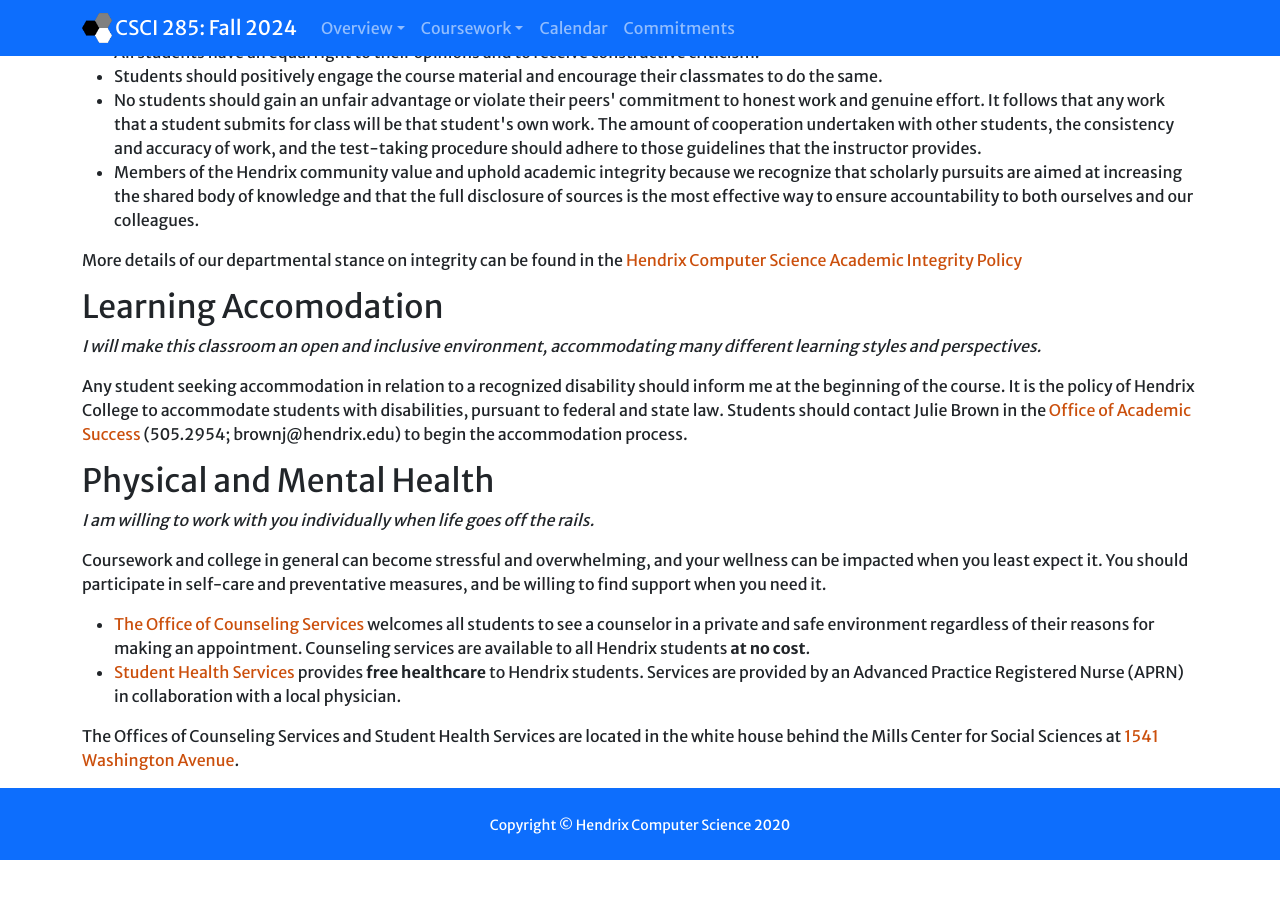
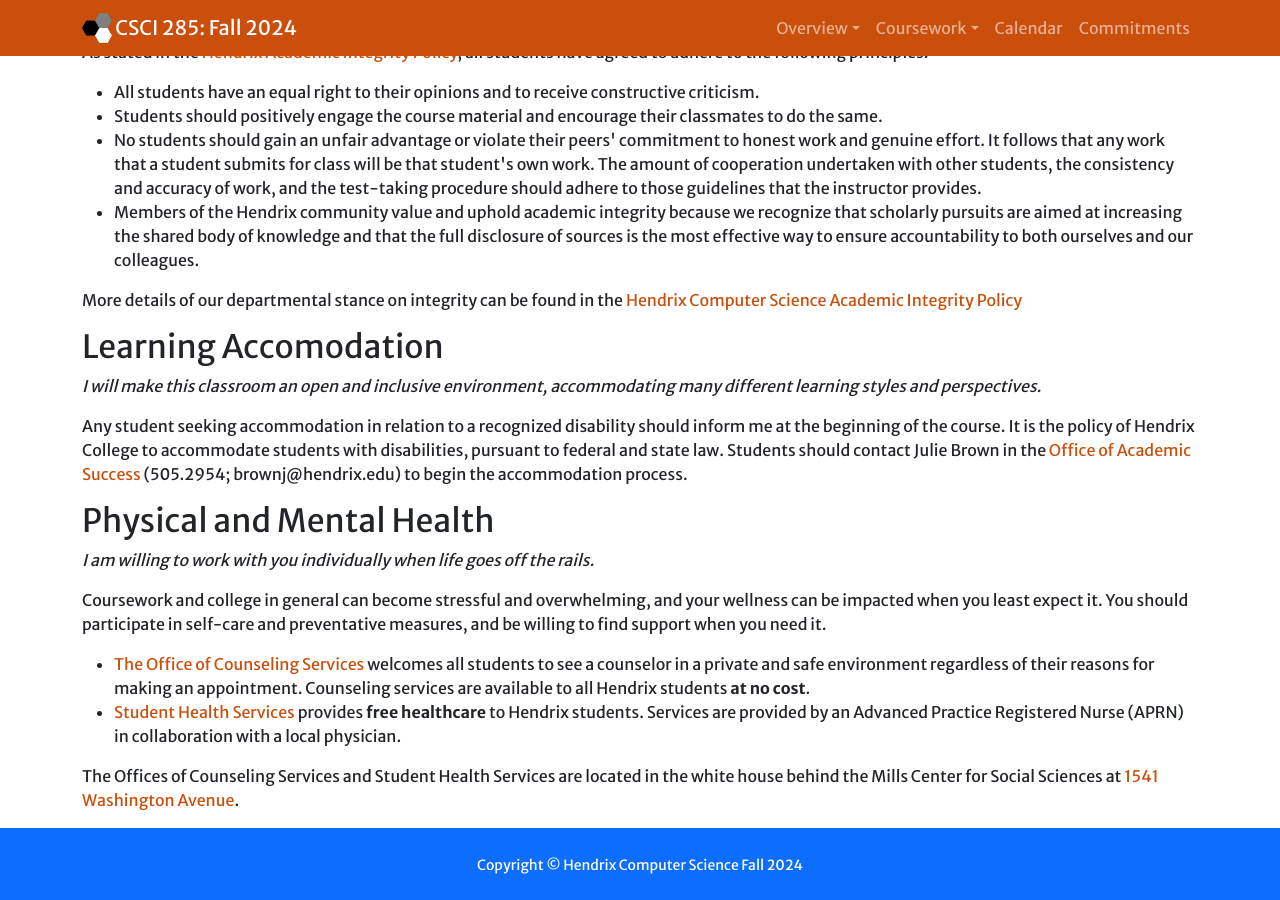
Before and after one commit to Hendrix-CS/csci285, a Jekyll site: the page built from index.md, in a window 1280 px wide and 900 px high, scrolled down 5836 px. Built offline with Jekyll 4.4.1, drawn with Linux system fonts in a browser that asks for light colours; nearby versions of some CDN libraries; our own code applies the rules of GitHub Pages for plain Markdown files; before the commit the page ends 6696 px from its top, so only the background shows below that.

Commit message:
Forgotten updates

```diff
--- a/_includes/bottom.html
+++ b/_includes/bottom.html
@@ -1,7 +1,7 @@
     <!-- Footer -->
     <footer class="py-4 bg-primary">
       <div class="container">
-        <p class="m-0 text-center text-white"><small>Copyright &copy; Hendrix Computer Science 2020</small></p>
+        <p class="m-0 text-center text-white"><small>Copyright &copy; Hendrix Computer Science {{ site.semester }}</small></p>
       </div>
       <!-- /.container -->
     </footer>
--- a/_includes/header.html
+++ b/_includes/header.html
@@ -1,19 +1,18 @@
-<nav class="navbar navbar-expand-lg navbar-dark bg-primary fixed-top">
+<nav class="navbar navbar-expand-lg navbar-dark navbar-custom fixed-top">
   <div class="container">
     <a href="http://hendrix-cs.github.io"><img src="{{ site.baseurl}}/assets/images/macslogo.png" height="30"></a>&nbsp;
     <a class="navbar-brand" href="{{ site.baseurl}}/index.html">{{ site.number }}: {{ site.semester }}</a>
-    <button class="navbar-toggler" type="button" data-toggle="collapse" data-target="#navbarResponsive" aria-controls="navbarResponsive" aria-expanded="false" aria-label="Toggle navigation">
+    <button class="navbar-toggler" type="button" data-bs-toggle="collapse" data-bs-target="#navbarResponsive" aria-controls="navbarResponsive" aria-expanded="false" aria-label="Toggle navigation">
       <span class="navbar-toggler-icon"></span>
     </button>
     <div class="collapse navbar-collapse" id="navbarResponsive">
-      <ul class="navbar-nav ml-auto">
-
+      <ul class="navbar-nav ms-auto">
 
         {% if site.navigation[0] %}
           {% for item in site.navigation %}
             {% if item.title %}
             <li class="nav-item dropdown">
-                      <a class="nav-link dropdown-toggle" data-toggle="dropdown" href="{{ site.baseurl}}/#myview" id="download">{{ item.title }}<span class="caret"></span></a>
+              <div class="nav-link dropdown-toggle" data-bs-toggle="dropdown" href="{{ site.baseurl}}/#myview" id="download">{{ item.title }}<span class="caret"></span></div>
               <div class="dropdown-menu" aria-labelledby="download">
                 {% if item.subfolderitems[0] %}
                     {% for entry in item.subfolderitems %}
@@ -22,7 +21,12 @@
                 {% endif %}
             {% else %}
             <li class="nav-item">
-                      <a class="nav-link" href="{{ site.baseurl}}/{{ item.url }}">{{ item.page }}</a>
+              {% assign foo = item.url | slice: 0, 4 %}
+              {% if foo == "http") %}
+              <a class="nav-link" href="{{ item.url }}">{{ item.page }}</a>
+              {% else %}
+              <a class="nav-link" href="{{ site.baseurl }}/{{ item.url }}">{{ item.page }}</a>
+              {% endif %}
             </li>
             {% endif %}
           {% endfor %}
@@ -31,3 +35,9 @@
     </div>
   </div>
 </nav>
+
+<div>
+</div>
+
+<div>
+</div>
--- a/index.md
+++ b/index.md
@@ -4,12 +4,13 @@
 
 layout: course-single
 ---
+<br/>
 
 # <a name="description">Overview</a>
 
 {{ site.description }}
 
-<br>
+<br/>
 
 ## <a name="goals">Learning Goals</a>
 
@@ -24,13 +25,13 @@ Upon completing this course, you will be able to,
 * Understand the strengths and limitations of numerical techniques.
 * Write idiomatic python and use scientific python libraries.
 
-<br>
+<br/>
 
 ## <a name="resources">Resources</a>
 
 {% include resources.html content=site.resources %}
 
-<br>
+<br/>
 
 ## <a name="attendance">Attendance</a>
 
@@ -40,7 +41,7 @@ Attendance is especially important in this class since you will often engage in
 
 If you know that you will be absent, please email me so that we can find accomodations. If there is an emergency, please get in touch with me as soon as is possible once the emergency is resolved. I trust you to be honest with me about your reasons for the absence (I do not need details), and honest with yourself about if you truly need to be absent. **If you do not communicate with me about your absence, or if your reason for absence is not listed on the Hendrix Attendance Policy, it will likely be unexcused.**
 
-<br>
+<br/>
 
 ## <a name="latework">Due Date Policy</a>
 
```
Lines whose indentation alone changed are shown as unchanged.
